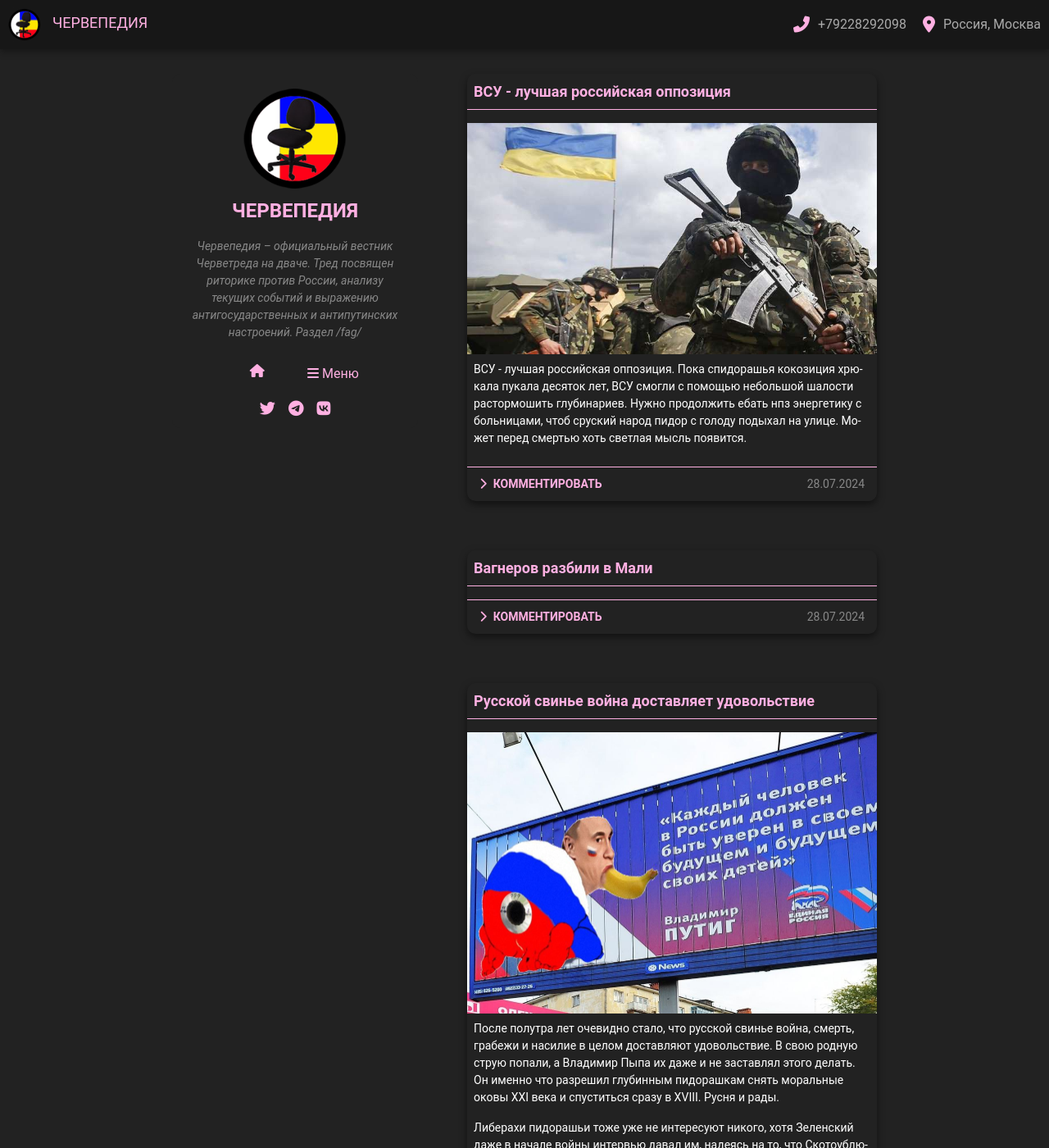
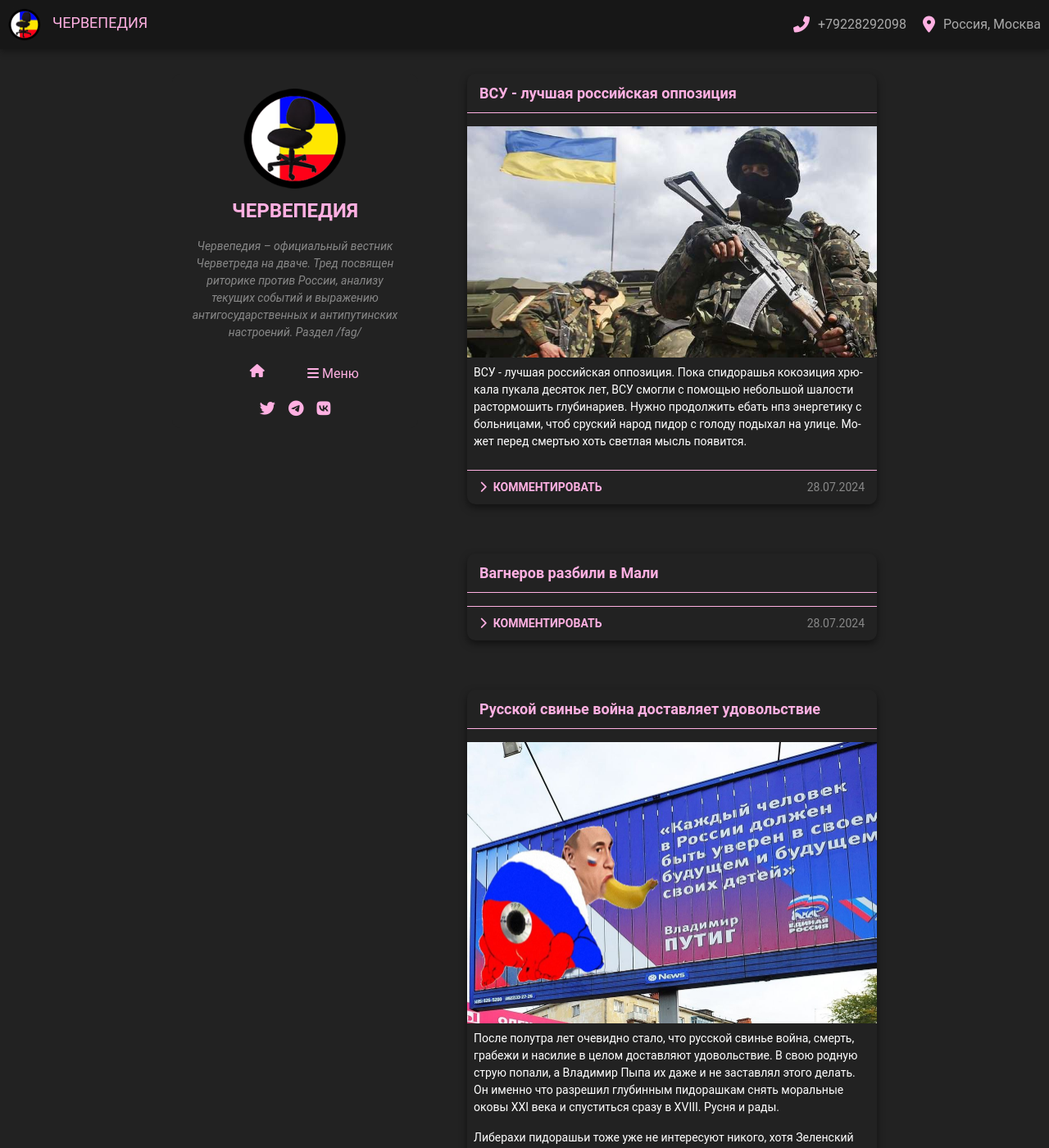
Before and after one commit to chervepedia/chervepedia.github.io, a Jekyll site: the page built from index.html, in a window 1280 px wide and 1400 px high. Shown: the whole window at 82% size. Built offline with Jekyll 4.4.1, drawn with Linux system fonts in a browser that asks for light colours; a script that is not in the unit is left out; the list of posts is cut into pages by our own code; comment, search, counter and statistics services are not loaded.

Commit message:
Update style.css

```diff
--- a/assets/css/style.css
+++ b/assets/css/style.css
@@ -202,23 +202,16 @@ body {
 
 /* Заголовок поста */
 .post-header {
-    border-radius: 10px 10px 0px 0px; /* Закругление углов */
-    display: flex;
-    align-items: center; /* Вертикальное выравнивание по центру */
-    padding: 0; /* Убедитесь, что нет лишних отступов */
-    border-bottom: 1px solid var(--main-color); /* Нижняя граница */
+    padding: 10px 15px;
+    border-radius: 10px, 10px, 0px, 0px;
+    border-bottom: 1px groove var(--main-color);
 }
 
-/* Заголовок поста */
 .post-title {
     font-size: 18px;
     font-weight: bold;
     color: var(--main-color);
-    margin: 0; /* Убираем внешние отступы */
-    padding: 8px; /* Внутренний отступ для пространства вокруг текста */
-    text-align: left; /* Текст в заголовке поста выравнивается по левому краю */
-    box-sizing: border-box; /* Включаем границы и отступы в общую ширину и высоту */
-    flex: 1; /* Заголовок занимает всю доступную ширину */
+    margin: 0;
 }
 
 /* Основные стили для изображения в посте */
```
